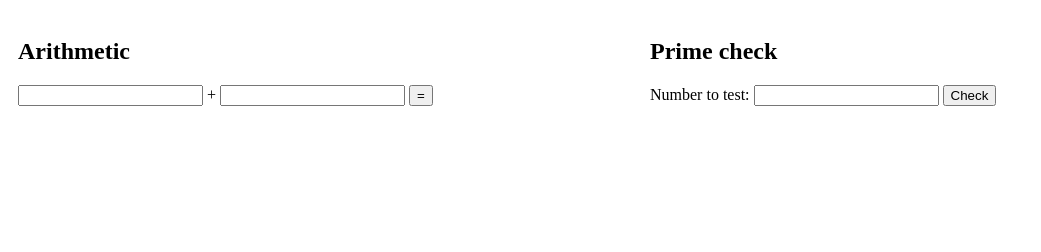
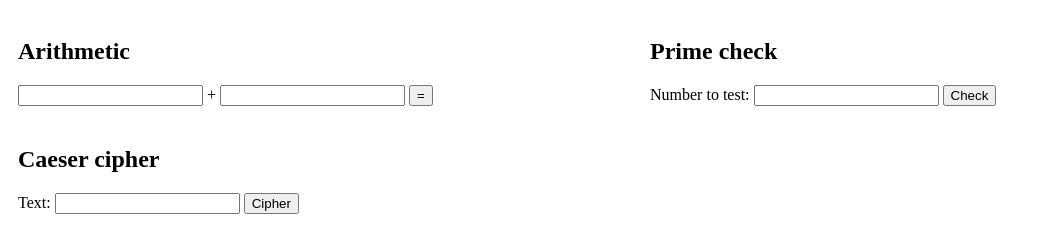
Before and after one commit to saisathwikreddy/numbers-app, a plain HTML site: page index.html in a window 1280 px wide. Shown: the whole page, without its empty margins (0-1041 px from the left). Drawn offline with Linux system fonts and the light colour scheme.

Commit message:
cipher changes

```diff
--- a/index.html
+++ b/index.html
@@ -40,6 +40,15 @@
                 <label id="primeCheckResult"></label>
             </section>
         </div>
+        <div class="column">
+            <section>
+                <h2>Caeser cipher</h2>
+                <label>Text:</label>
+                <input id="text"/>
+                <button onclick="cipherText()">Cipher</button>
+                <label id="caeserCipheredtext"></label>
+            </section>
+        </div>
      </div>
 
 
@@ -61,6 +70,14 @@
             const result = await response.json();
             document.getElementById("primeCheckResult").innerHTML = result;
         }
+
+        async function cipherText(){
+            const text =  document .getElementById("text");
+            let k = text.value;
+            const response = await fetch("https://cipher-service-saisathwikreddy.onrender.com/cipher/" + k);
+            const cipheredText = await response.json();
+            document.getElementById("caeserCipheredtext").innerHTML = cipheredText;
+        }
     </script>
 </body>
 </html>
```
